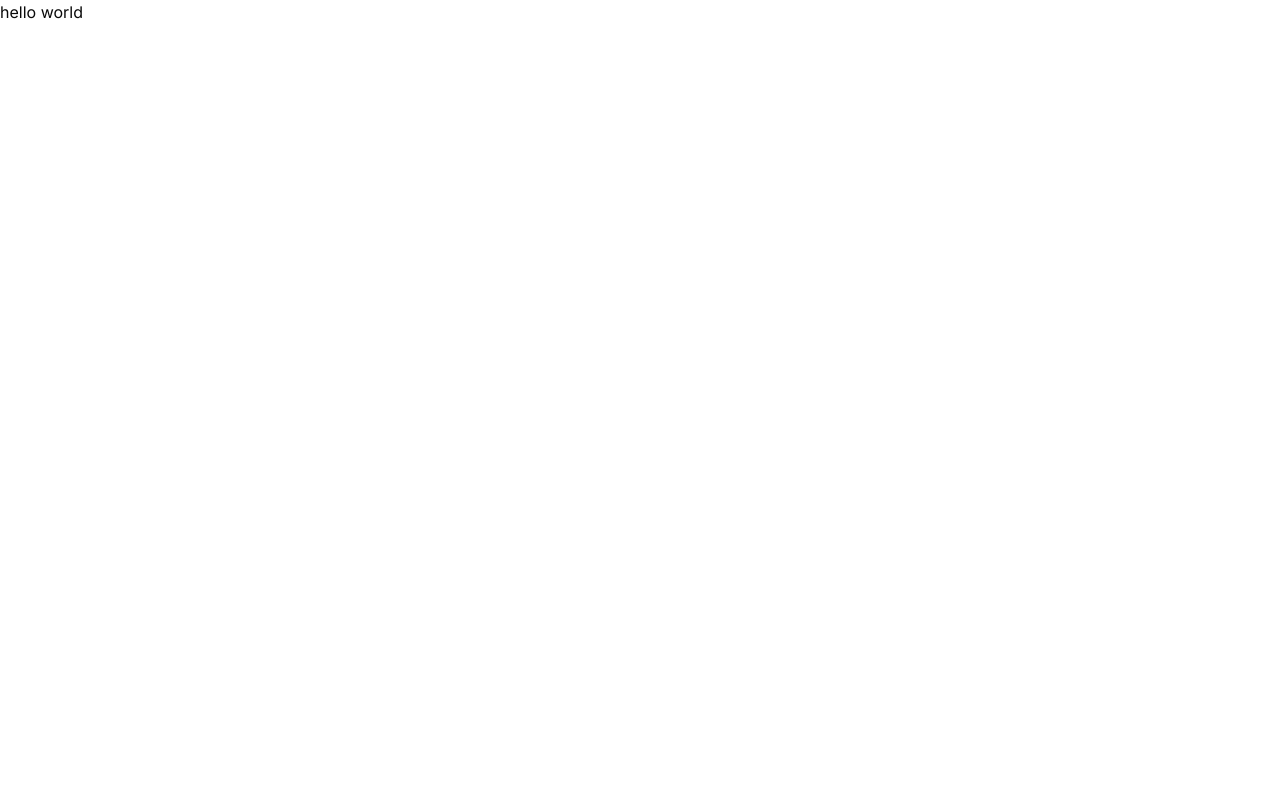
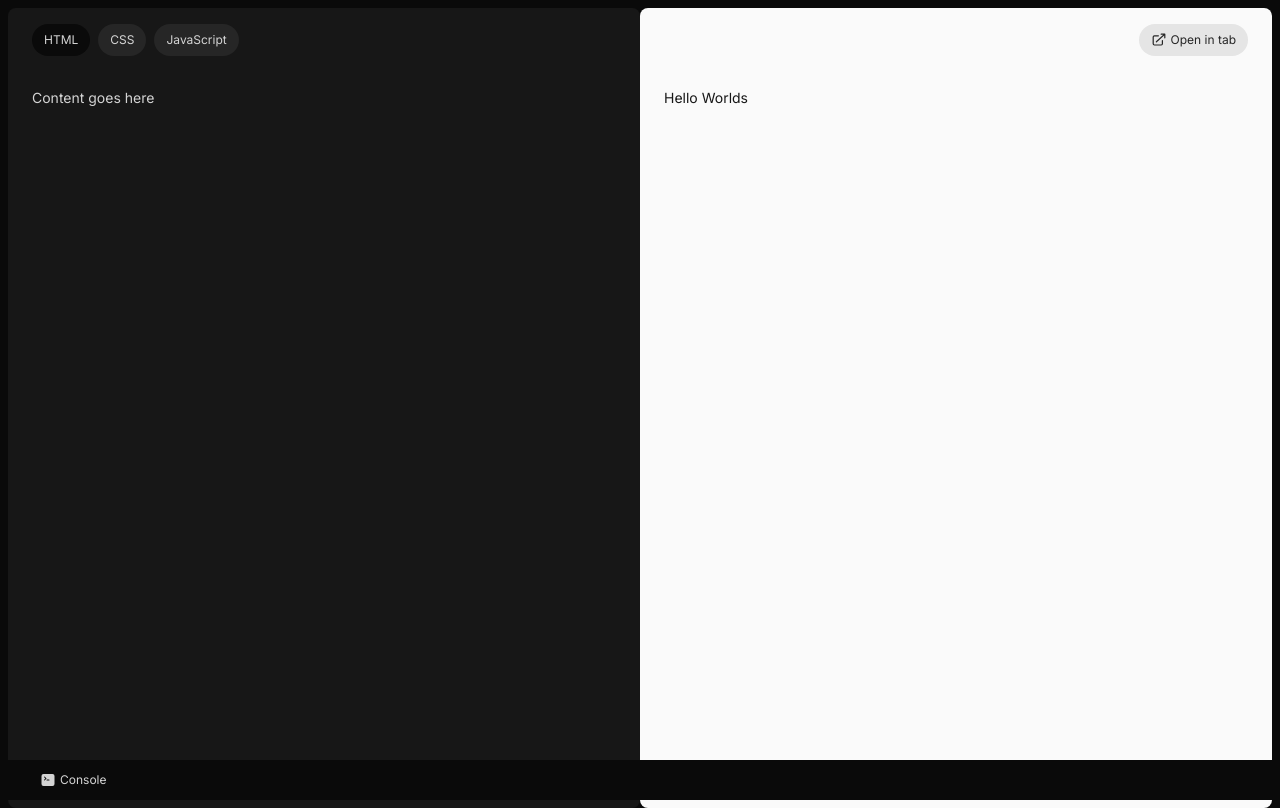
Before and after one commit to justshipmore/codeplayground, a Next.js app: page / in a window 1280 px wide. Built offline with nearby package versions, Linux system fonts and the light colour scheme.

Commit message:
Scaffold UI

```diff
--- a/app/layout.tsx
+++ b/app/layout.tsx
@@ -16,7 +16,7 @@ export default function RootLayout({
 }>) {
   return (
     <html lang="en">
-      <body className={inter.className}>{children}</body>
+      <body className={`${inter.className} bg-neutral-950`}>{children}</body>
     </html>
   );
 }
--- a/app/page.tsx
+++ b/app/page.tsx
@@ -1,9 +1,85 @@
+import { Button } from "@/components/ui/button";
 import Image from "next/image";
+
+const SUPPORTED_LANGS = [
+  { slug: "html", name: "HTML" },
+  { slug: "css", mame: "CSS" },
+  { slug: "js", name: "JavaScript" },
+];
 
 export default function Home() {
   return (
-    <main>
-      <p>hello world</p>
+    <main className="px-2 pt-2 flex">
+      {/* Code panel */}
+      <div className="bg-neutral-900 h-screen w-1/2 rounded-lg">
+        {/* langiage selector */}
+        <div className="flex gap-2 px-6 py-4 items-center">
+          <button className="px-3 py-2 bg-neutral-950 text-neutral-300 rounded-full text-xs">
+            HTML
+          </button>
+          <button className="px-3 py-2 bg-neutral-800 text-neutral-300 rounded-full text-xs">
+            CSS
+          </button>
+          <button className="px-3 py-2 bg-neutral-800 text-neutral-300 rounded-full text-xs">
+            JavaScript
+          </button>
+        </div>
+
+        {/* Content area */}
+        <div className="px-6 py-4 text-neutral-300 text-sm">
+          <p>Content goes here </p>
+        </div>
+      </div>
+
+      {/* Output panel */}
+      <div className="bg-neutral-50 h-screen w-1/2 rounded-lg">
+        {/* langiage selector */}
+        <div className="flex gap-2 px-6 py-4 items-center justify-end">
+          <button className="px-3 py-2 bg-neutral-200 text-neutral-800 rounded-full text-xs flex gap-1">
+            <svg
+              xmlns="http://www.w3.org/2000/svg"
+              viewBox="0 0 20 20"
+              fill="currentColor"
+              className="size-4"
+            >
+              <path
+                fill-rule="evenodd"
+                d="M4.25 5.5a.75.75 0 0 0-.75.75v8.5c0 .414.336.75.75.75h8.5a.75.75 0 0 0 .75-.75v-4a.75.75 0 0 1 1.5 0v4A2.25 2.25 0 0 1 12.75 17h-8.5A2.25 2.25 0 0 1 2 14.75v-8.5A2.25 2.25 0 0 1 4.25 4h5a.75.75 0 0 1 0 1.5h-5Z"
+                clip-rule="evenodd"
+              />
+              <path
+                fill-rule="evenodd"
+                d="M6.194 12.753a.75.75 0 0 0 1.06.053L16.5 4.44v2.81a.75.75 0 0 0 1.5 0v-4.5a.75.75 0 0 0-.75-.75h-4.5a.75.75 0 0 0 0 1.5h2.553l-9.056 8.194a.75.75 0 0 0-.053 1.06Z"
+                clip-rule="evenodd"
+              />
+            </svg>
+            Open in tab
+          </button>
+        </div>
+
+        {/* Content area */}
+        <div className="px-6 py-4 text-neutral-900 text-sm">
+          <p>Hello Worlds</p>
+        </div>
+      </div>
+
+      <div className="flex w-full py-3 px-8 absolute bg-neutral-950 bottom-0">
+        <button className="flex text-neutral-300 gap-1 items-center text-xs">
+          <svg
+            xmlns="http://www.w3.org/2000/svg"
+            viewBox="0 0 24 24"
+            fill="currentColor"
+            className="size-4"
+          >
+            <path
+              fill-rule="evenodd"
+              d="M2.25 6a3 3 0 0 1 3-3h13.5a3 3 0 0 1 3 3v12a3 3 0 0 1-3 3H5.25a3 3 0 0 1-3-3V6Zm3.97.97a.75.75 0 0 1 1.06 0l2.25 2.25a.75.75 0 0 1 0 1.06l-2.25 2.25a.75.75 0 0 1-1.06-1.06l1.72-1.72-1.72-1.72a.75.75 0 0 1 0-1.06Zm4.28 4.28a.75.75 0 0 0 0 1.5h3a.75.75 0 0 0 0-1.5h-3Z"
+              clip-rule="evenodd"
+            />
+          </svg>
+          Console
+        </button>
+      </div>
     </main>
   );
 }
--- /dev/null
+++ b/components/ui/button.tsx
@@ -0,0 +1,56 @@
+import * as React from "react"
+import { Slot } from "@radix-ui/react-slot"
+import { cva, type VariantProps } from "class-variance-authority"
+
+import { cn } from "@/lib/utils"
+
+const buttonVariants = cva(
+  "inline-flex items-center justify-center whitespace-nowrap rounded-md text-sm font-medium ring-offset-background transition-colors focus-visible:outline-none focus-visible:ring-2 focus-visible:ring-ring focus-visible:ring-offset-2 disabled:pointer-events-none disabled:opacity-50",
+  {
+    variants: {
+      variant: {
+        default: "bg-primary text-primary-foreground hover:bg-primary/90",
+        destructive:
+          "bg-destructive text-destructive-foreground hover:bg-destructive/90",
+        outline:
+          "border border-input bg-background hover:bg-accent hover:text-accent-foreground",
+        secondary:
+          "bg-secondary text-secondary-foreground hover:bg-secondary/80",
+        ghost: "hover:bg-accent hover:text-accent-foreground",
+        link: "text-primary underline-offset-4 hover:underline",
+      },
+      size: {
+        default: "h-10 px-4 py-2",
+        sm: "h-9 rounded-md px-3",
+        lg: "h-11 rounded-md px-8",
+        icon: "h-10 w-10",
+      },
+    },
+    defaultVariants: {
+      variant: "default",
+      size: "default",
+    },
+  }
+)
+
+export interface ButtonProps
+  extends React.ButtonHTMLAttributes<HTMLButtonElement>,
+    VariantProps<typeof buttonVariants> {
+  asChild?: boolean
+}
+
+const Button = React.forwardRef<HTMLButtonElement, ButtonProps>(
+  ({ className, variant, size, asChild = false, ...props }, ref) => {
+    const Comp = asChild ? Slot : "button"
+    return (
+      <Comp
+        className={cn(buttonVariants({ variant, size, className }))}
+        ref={ref}
+        {...props}
+      />
+    )
+  }
+)
+Button.displayName = "Button"
+
+export { Button, buttonVariants }
--- a/package.json
+++ b/package.json
@@ -9,6 +9,7 @@
     "lint": "next lint"
   },
   "dependencies": {
+    "@radix-ui/react-slot": "^1.0.2",
     "class-variance-authority": "^0.7.0",
     "clsx": "^2.1.1",
     "lucide-react": "^0.394.0",
```
Also changed, not shown: 1 other file (tests, documents, lock files or other folders).
